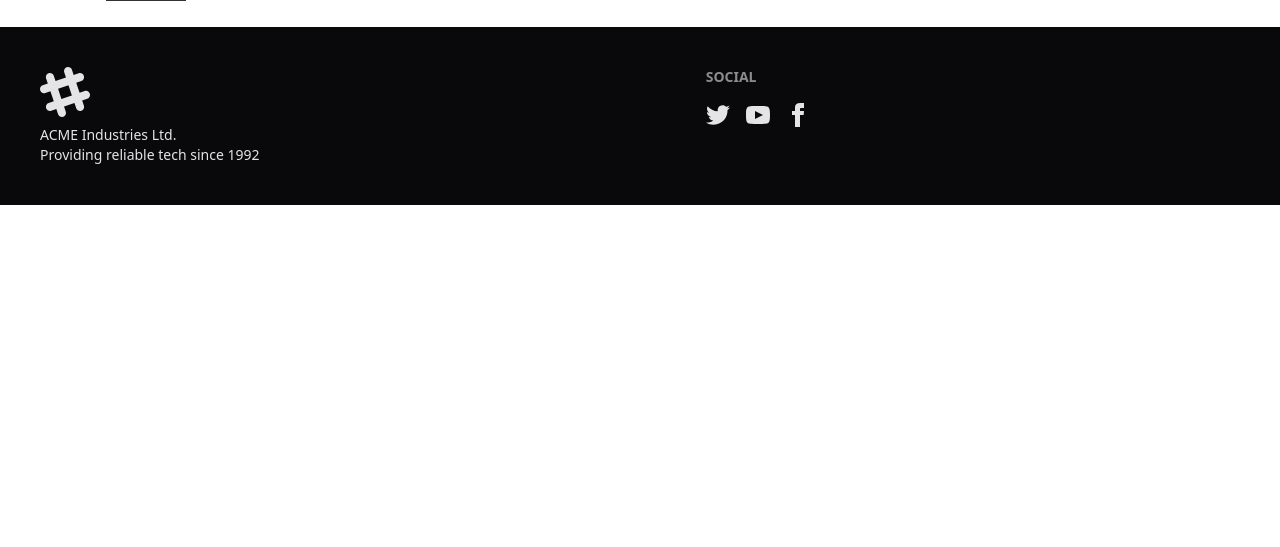
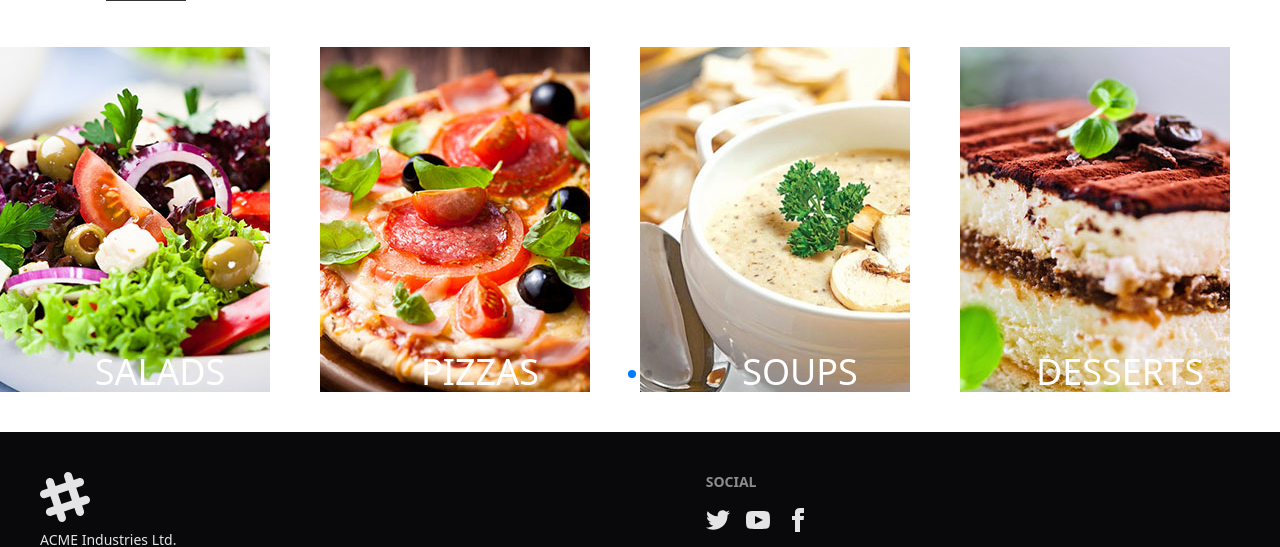
Before and after one commit to shariful8523/Bistro-Boss-Restaurant-Client, a React (Vite) app: page / in a window 1280 px wide. Shown: the part 1042-1589 px from the top of the page. Before the commit the page ends 1247 px from the top, so only its background shows below. Built offline with nearby package versions, Linux system fonts and the light colour scheme.

Commit message:
added category section

```diff
--- a/package.json
+++ b/package.json
@@ -19,6 +19,7 @@
     "react-responsive-carousel": "^3.2.23",
     "react-router-dom": "^7.6.0",
     "sort-by": "^1.2.0",
+    "swiper": "^11.2.7",
     "tailwindcss": "^4.1.7"
   },
   "devDependencies": {
--- /dev/null
+++ b/src/Pages/Home/Category/Category.jsx
@@ -0,0 +1,57 @@
+import React from 'react';
+import { Swiper, SwiperSlide } from 'swiper/react';
+import 'swiper/css';
+import 'swiper/css/pagination';
+import { Pagination } from 'swiper/modules';
+
+import image1 from '../../../assets/home/slide1.jpg'
+import image2 from '../../../assets/home/slide2.jpg'
+import image3 from '../../../assets/home/slide3.jpg'
+import image4 from '../../../assets/home/slide4.jpg'
+import image5 from '../../../assets/home/slide5.jpg'
+
+const Category = () => {
+    return (
+        <div className='mt-10 mb-10'>
+            <Swiper
+                slidesPerView={4}
+
+                pagination={{
+                    clickable: true,
+                }}
+                modules={[Pagination]}
+
+            >
+                <SwiperSlide >
+                    <img src={image1} alt="" />
+                    <h1 className='text-4xl uppercase text-center -mt-25 text-white'>Salads</h1>
+
+                </SwiperSlide>
+
+                <SwiperSlide>
+                    <img src={image2} alt="" />
+                    <h1 className='text-4xl uppercase text-center -mt-25 text-white'>pizzas</h1>
+                </SwiperSlide>
+
+                <SwiperSlide>
+                    <img src={image3} alt="" />
+                    <h1 className='text-4xl uppercase text-center -mt-25 text-white'>soups</h1>
+                </SwiperSlide>
+
+                <SwiperSlide>
+                    <img src={image4} alt="" />
+                    <h1 className='text-4xl uppercase text-center -mt-25 text-white'>desserts</h1>
+                </SwiperSlide>
+
+                <SwiperSlide>
+                    <img src={image5} alt="" />
+                    <h1 className='text-4xl uppercase text-center -mt-25 text-white'>Salads</h1>
+                </SwiperSlide>
+
+
+            </Swiper>
+        </div>
+    );
+};
+
+export default Category;
--- a/src/Pages/Home/Home.jsx
+++ b/src/Pages/Home/Home.jsx
@@ -1,11 +1,13 @@
 
 import Banner from './Banner/Banner';
+import Category from './Category/Category';
 
 
 const Home = () => {
     return (
         <div>
            <Banner></Banner>
+           <Category></Category>
         </div>
     );
 };
```
Also changed, not shown: 1 other file (tests, documents, lock files or other folders).
